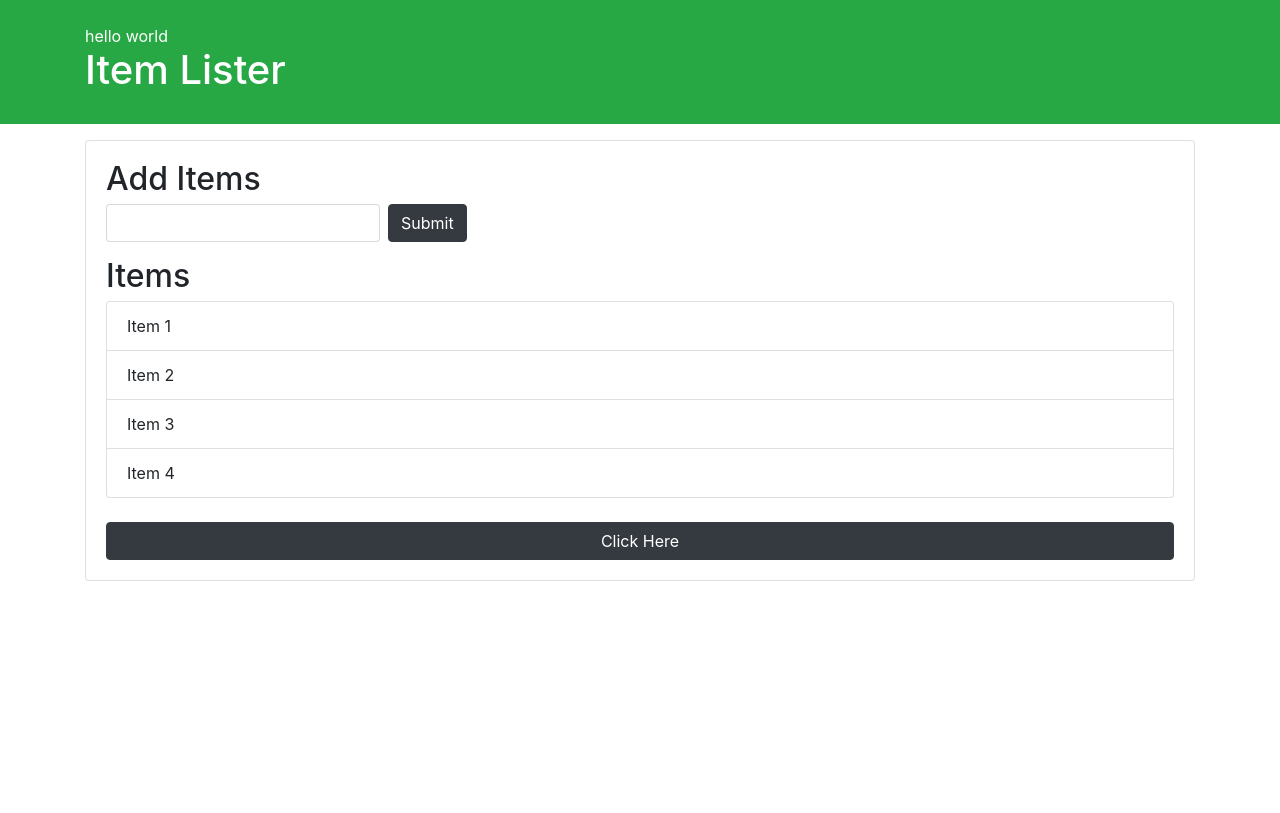
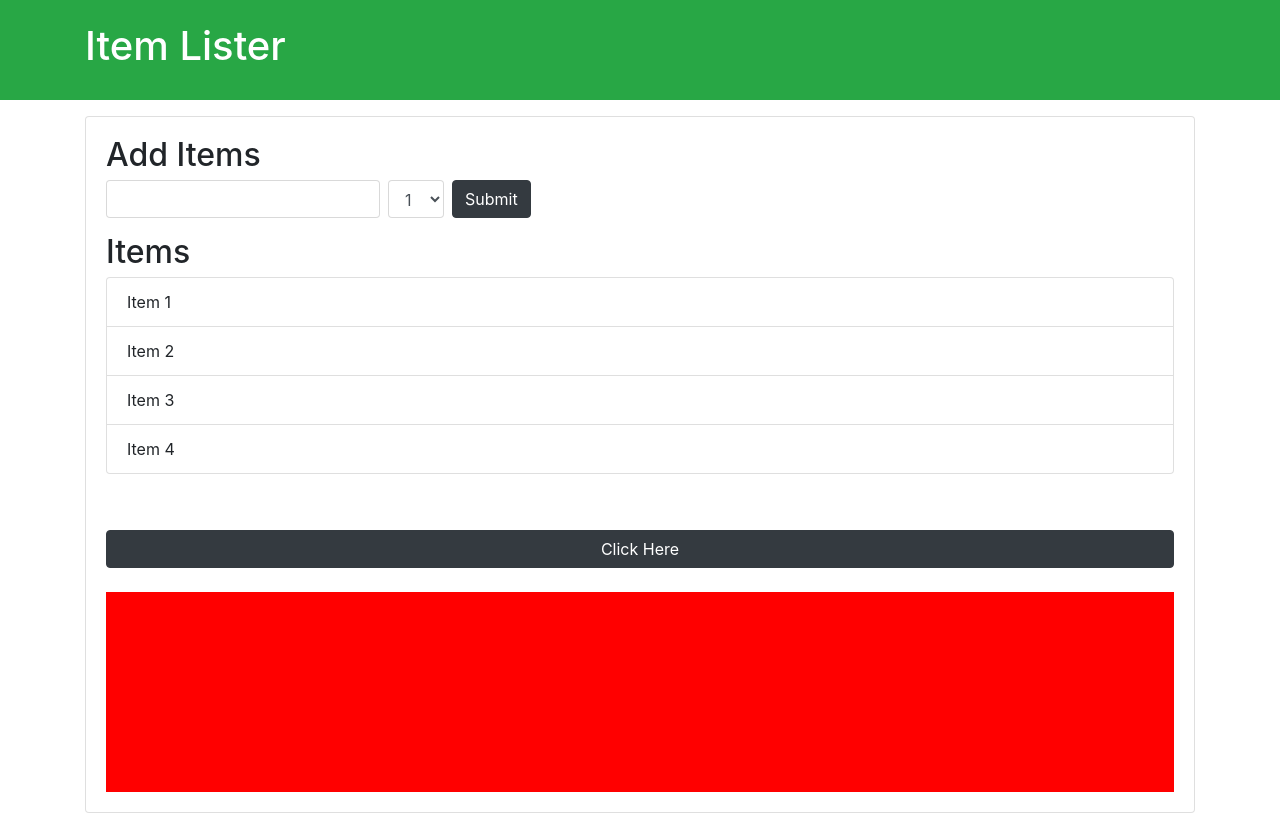
Before and after one commit to Rauhala122/js-dom, a plain HTML site: page index.html in a window 1280 px wide. Drawn offline with nearby package versions, Linux system fonts and the light colour scheme.

Commit message:
JS Dom events

```diff
--- a/dom.js
+++ b/dom.js
@@ -1,16 +1,4 @@
-
 var button = document.getElementById("button")
-
-//button.addEventListener("click", buttonClicked)
-
-//function buttonClicked(a) {
-////	alert(e.target.id)
-////	alert(e.clientX)
-//
-////	alert(e.altKey)
-////	alert(e.shiftKey)
-////	alert(e.ctrlKey)
-//}
 
 var itemList = document.querySelector("#items")
 // ParentNode
@@ -41,30 +29,83 @@ var itemList = document.querySelector("#items")
 
 // Create Div
 
-var newDiv = document.createElement("div");
+//var newDiv = document.createElement("div");
+//
+//// Add class
+//newDiv.className = "hello";
+//
+//// Add id
+//
+//newDiv.id = "hello1"
+//
+//// Add attribute
+//
+//newDiv.setAttribute("title", "HelloDiv");
+//
+//// Create text node
+//
+//var newDivText = document.createTextNode("hello world");
+//
+//// Add text to div
+//
+//newDiv.appendChild(newDivText);
+//
+//var container = document.querySelector("header .container");
+//var h1 = document.querySelector("header h1");
+//
+//console.log(newDiv);
+//
+//container.insertBefore(newDiv, h1)
 
-// Add class
-newDiv.className = "hello";
+var output = document.getElementById("output");
 
-// Add id
+// Events
+var button = document.getElementById("button");
+var box = document.getElementById("box");
+var itemInput = document.querySelector('input[type="text"]');
+var form = document.querySelector("form");
+var selector= document.querySelector("select");
 
-newDiv.id = "hello1"
 
-// Add attribute
+//var button = document.createElement("button");
+//button.className = "btn btn-primary"
+//button.textContent = "Click Here"
+//
+//var container = document.getElementById("list-container");
+//container.appendChild(button)
 
-newDiv.setAttribute("title", "HelloDiv");
+//itemInput.addEventListener("keyup", runEvent)
+//itemInput.addEventListener("focus", runEvent)
+//itemInput.addEventListener("blur", runEvent)
+//
+//itemInput.addEventListener("cut", runEvent)
+//itemInput.addEventListener("paste", runEvent)
 
-// Create text node
+//
+//button.addEventListener("mouseover", runEvent)
+//
+//function buttonClicked(event) {
+////	console.log(24)
+//	console.log(event.target.id)
+//	console.log(event.target.className)
+//	console.log(event.clientX)
+//
+////	console.log(e.type)
+//}
+//
 
-var newDivText = document.createTextNode("hello world");
+//box.addEventListener("mouseenter", runEvent)
+//box.addEventListener("mouseleave", runEvent)
+//box.addEventListener("keyup", runEvent)
 
-// Add text to div
+//selector.addEventListener("change", runEvent)
 
-newDiv.appendChild(newDivText);
+form.addEventListener("submit", runEvent)
 
-var container = document.querySelector("header .container");
-var h1 = document.querySelector("header h1");
-
-console.log(newDiv);
-
-container.insertBefore(newDiv, h1)
+function runEvent(e) {
+	e.preventDefault()
+	console.log(e.target)
+	console.log(e.target.value)
+//	output.textContent = "MouseX: " + e.offsetX + ", MouseY: " + e.offsetY;
+//	document.body.style.backgroundColor = "rgb("+e.offsetX+","+e.offsetY+", 40)";
+}
--- a/index.html
+++ b/index.html
@@ -13,12 +13,17 @@
       <h1 id="header-title">Item Lister <span style="display:none">123</span></h1>
     </div>
   </header>
-  <div class="container">
+  <div class="container" id="list-container">
    <div id="main" class="card card-body">
     <h2 class="title">Add Items</h2>
     <form class="form-inline mb-3">
       <input type="text" class="form-control mr-2">
-      <input type="submit" class="btn btn-dark" value="Submit">
+		<select class="form-control" mr-2>
+			<option>1</option>
+			<option>2</option>
+			<option>3</option>
+		</select>
+      <input type="submit" class="btn btn-dark ml-2" value="Submit">
     </form>
     <h2 class="title">Items</h2>
     <ul id="items" class="list-group">
@@ -28,7 +33,13 @@
       <li class="list-group-item">Item 4</li>
     </ul>
 	   <br>
+
+	   <h2 id="output"></h2>
+
+	   <br>
 	   <button class="btn btn-dark btn-block" id="button">Click Here</button>
+	   <br>
+	   <div style="height: 200px; width: 100%; background-color: red" id="box"></div>
    </div>
   </div>
 
```
